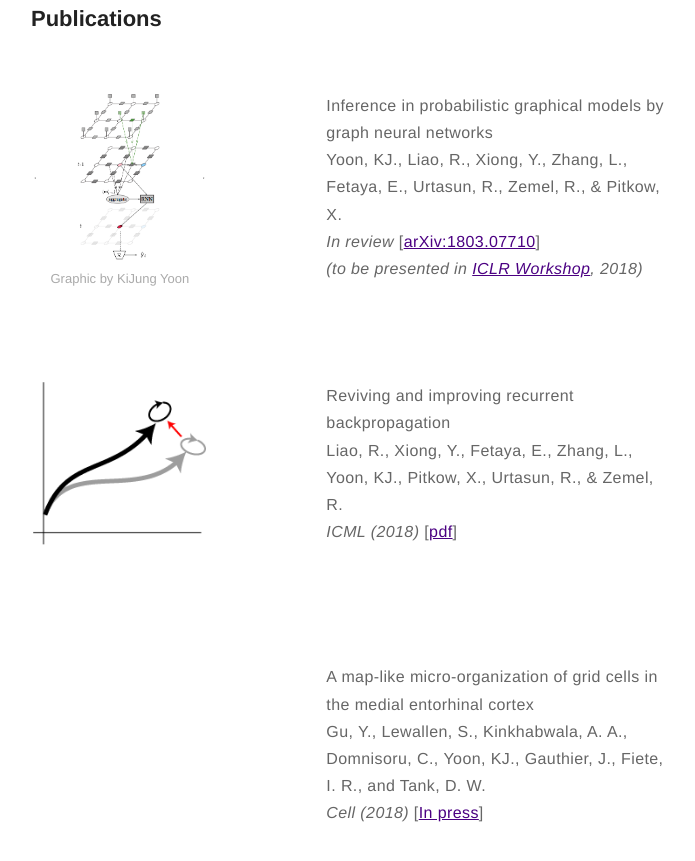
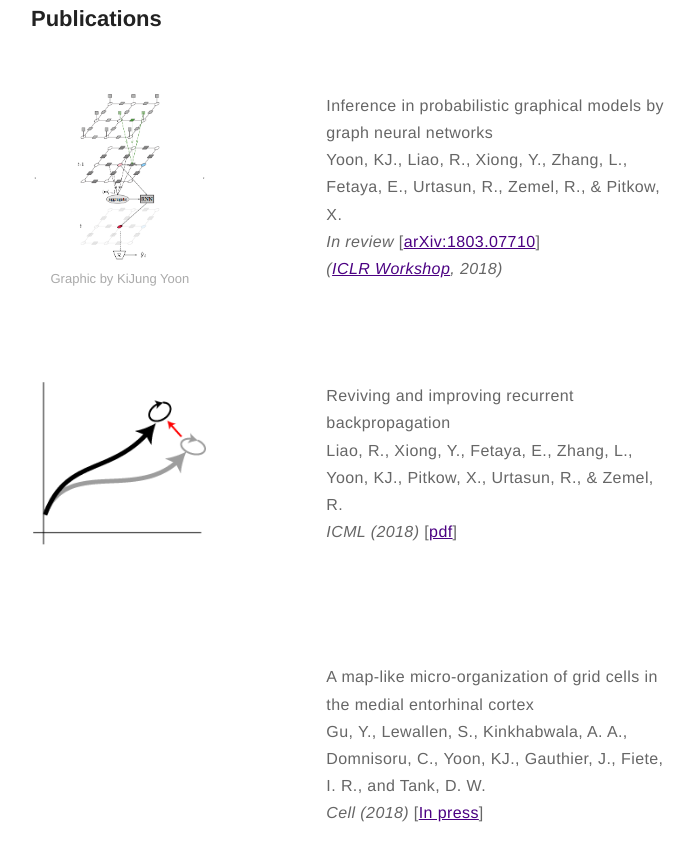
Before and after one commit to kijungyoon/kijungyoon.github.io, a Jekyll site: the page built from about.md, in a window 1280 px wide and 900 px high, scrolled down 751 px. Shown: the top 861 px of the window, without its empty margins (329-1024 px from the left). Built offline with Jekyll 4.4.1, drawn with Linux system fonts in a browser that asks for light colours.

Commit message:
Update about.md

```diff
--- a/about.md
+++ b/about.md
@@ -21,7 +21,7 @@ layout: page
     <b>Yoon, KJ.</b>, Liao, R., Xiong, Y., Zhang, L., Fetaya, E., Urtasun, R., Zemel, R., & Pitkow, X.<br>
 	<i>In review</i>
 	[<a href="https://arxiv.org/abs/1803.07710">arXiv:1803.07710</a>]<br>
-	<i>(to be presented in <a href="https://openreview.net/forum?id=rkN1pF1vz">ICLR Workshop</a>, 2018)</i></p>
+	<i>(<a href="https://openreview.net/forum?id=rkN1pF1vz">ICLR Workshop</a>, 2018)</i></p>
     </div>
 </div>
 
```
